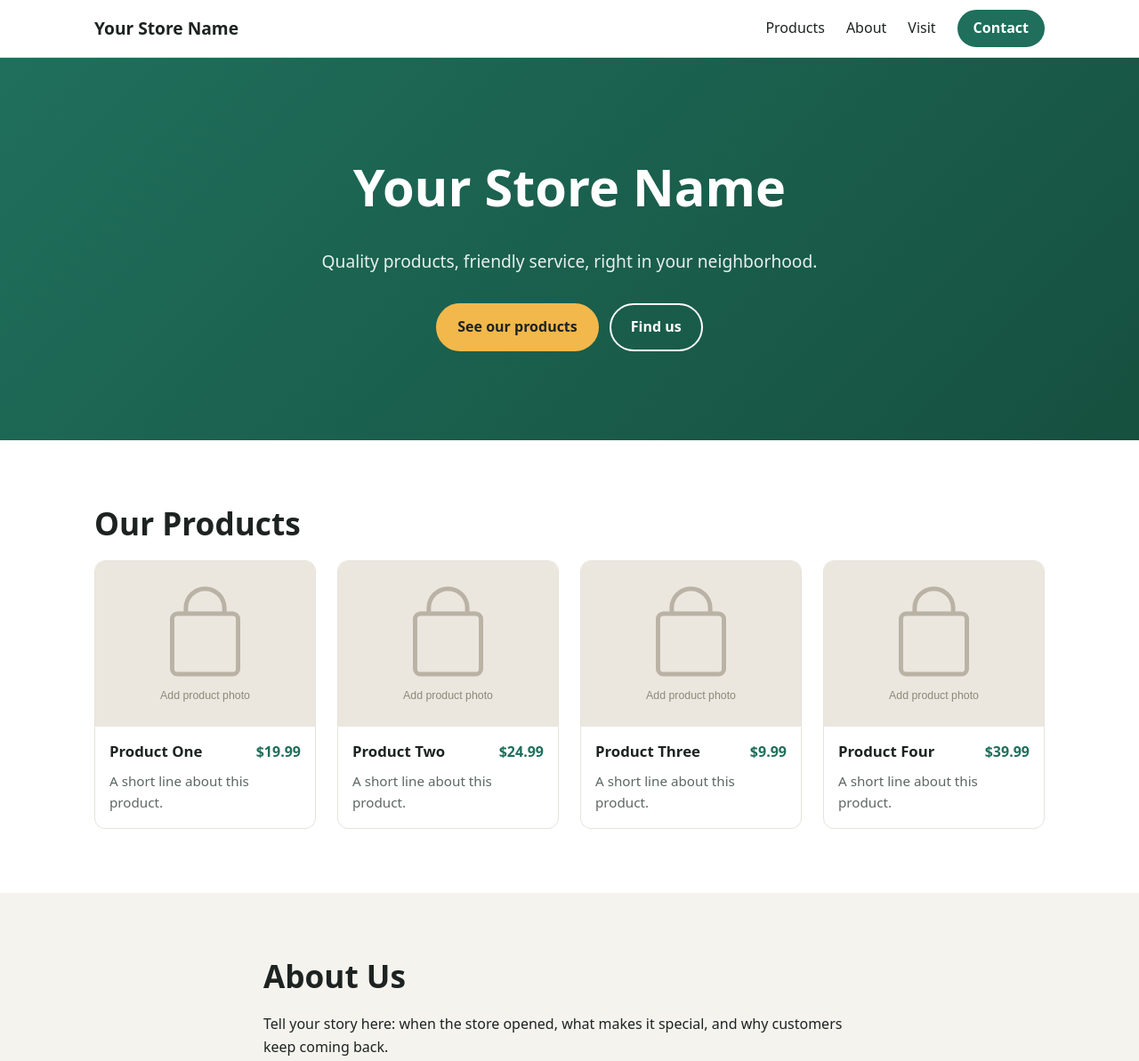
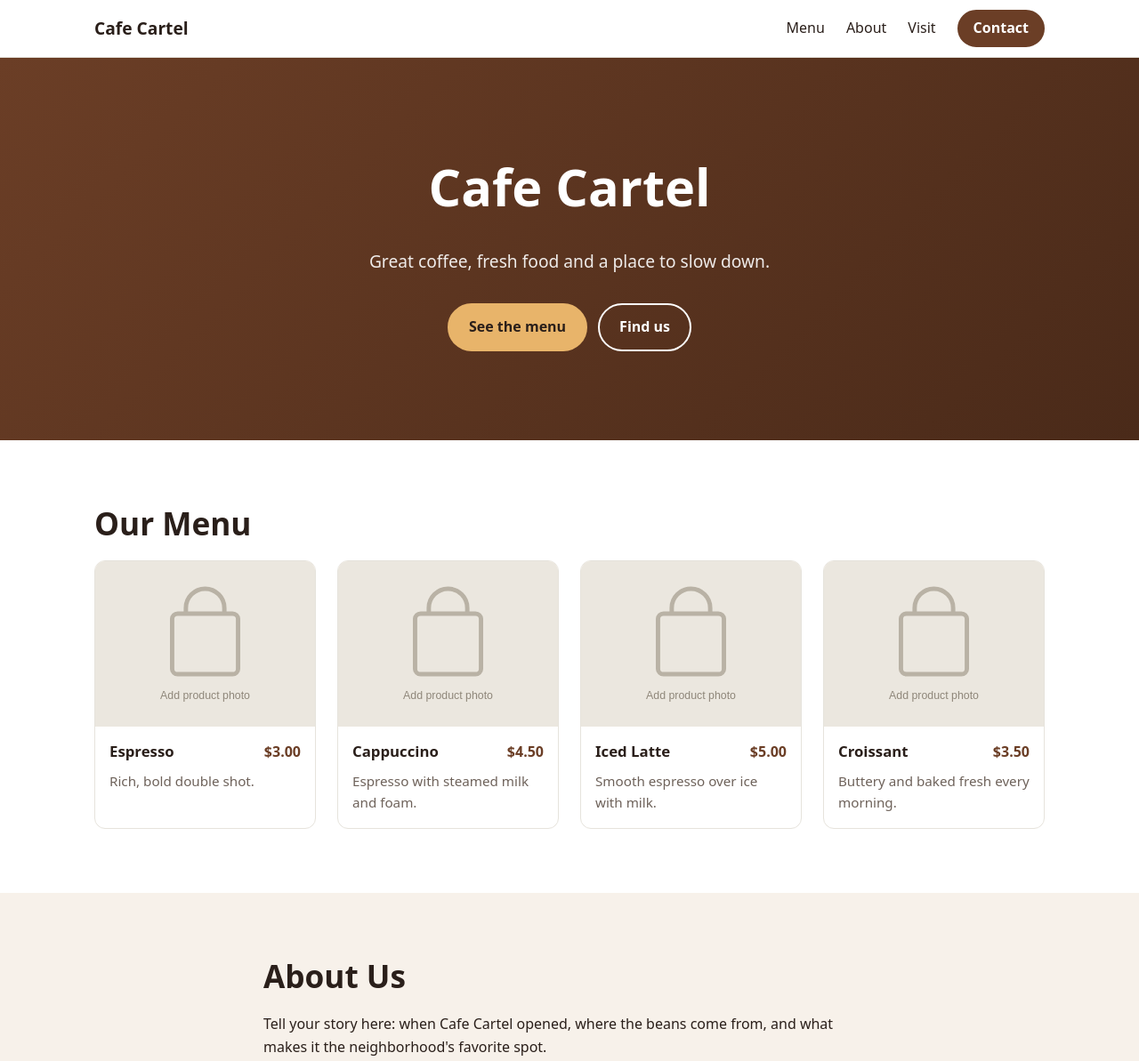
Before and after one commit to 1100Cafecartel/1-cafe-cartel, a plain HTML site: page index.html in a window 1280 px wide. Shown: the top 1193 px of the page at 89% size. Drawn offline with Linux system fonts and the light colour scheme.

Commit message:
Brand site for Cafe Cartel and set cafecartel.club domain
Co-Authored-By: Claude Opus 5.5 <noreply@anthropic.com>
Claude-Session: https://claude.ai/code/session_0122vyZq9UXgVoUwhuv6A815

```diff
--- a/content.js
+++ b/content.js
@@ -1,27 +1,27 @@
 // =====================================================================
-//  STORE CONTENT: edit this file to change what the website shows.
+//  CAFÉ CONTENT: edit this file to change what the website shows.
 //  Keep the quotes "..." and the commas at the end of each line.
 //  Save, commit and push, and the live site updates in about a minute.
 // =====================================================================
 
 window.STORE = {
-  name: "Your Store Name",
-  tagline: "Quality products, friendly service, right in your neighborhood.",
+  name: "Cafe Cartel",
+  tagline: "Great coffee, fresh food and a place to slow down.",
   about:
-    "Tell your story here: when the store opened, what makes it special, " +
-    "and why customers keep coming back.",
+    "Tell your story here: when Cafe Cartel opened, where the beans come from, " +
+    "and what makes it the neighborhood's favorite spot.",
 
   // Contact details (leave "" to hide a line)
   phone: "(555) 123-4567",
-  email: "hello@yourstore.com",
+  email: "hello@cafecartel.club",
   whatsapp: "",            // digits only with country code, e.g. "15551234567"
   address: "123 Main Street, Your City, ST 00000",
 
   // Opening hours, shown in this order
   hours: [
-    ["Monday – Friday", "9:00 AM – 7:00 PM"],
-    ["Saturday", "10:00 AM – 6:00 PM"],
-    ["Sunday", "Closed"],
+    ["Monday – Friday", "7:00 AM – 6:00 PM"],
+    ["Saturday", "8:00 AM – 6:00 PM"],
+    ["Sunday", "8:00 AM – 3:00 PM"],
   ],
 
   // Social links (leave "" to hide)
@@ -31,11 +31,11 @@ window.STORE = {
     tiktok: "",
   },
 
-  // Products or categories. Put photos in the images/ folder.
+  // Menu items. Put photos in the images/ folder.
   products: [
-    { name: "Product One",   price: "$19.99", description: "A short line about this product.", image: "images/placeholder.svg" },
-    { name: "Product Two",   price: "$24.99", description: "A short line about this product.", image: "images/placeholder.svg" },
-    { name: "Product Three", price: "$9.99",  description: "A short line about this product.", image: "images/placeholder.svg" },
-    { name: "Product Four",  price: "$39.99", description: "A short line about this product.", image: "images/placeholder.svg" },
+    { name: "Espresso",      price: "$3.00", description: "Rich, bold double shot.",                 image: "images/placeholder.svg" },
+    { name: "Cappuccino",    price: "$4.50", description: "Espresso with steamed milk and foam.",   image: "images/placeholder.svg" },
+    { name: "Iced Latte",    price: "$5.00", description: "Smooth espresso over ice with milk.",    image: "images/placeholder.svg" },
+    { name: "Croissant",     price: "$3.50", description: "Buttery and baked fresh every morning.", image: "images/placeholder.svg" },
   ],
 };
--- a/css/style.css
+++ b/css/style.css
@@ -1,12 +1,12 @@
-/* Brand colors: change these to match your store */
+/* Brand colors: change these to match the café */
 :root {
-  --brand: #1f6f5c;
-  --brand-dark: #16503f;
-  --accent: #f2b84b;
-  --text: #1d2321;
-  --muted: #5c6763;
+  --brand: #6b3e26;
+  --brand-dark: #4a2a19;
+  --accent: #e8b46a;
+  --text: #2a1f1a;
+  --muted: #6e625a;
   --bg: #ffffff;
-  --bg-alt: #f5f3ee;
+  --bg-alt: #f7f1ea;
   --radius: 12px;
   --font: system-ui, -apple-system, "Segoe UI", Roboto, sans-serif;
 }
--- a/index.html
+++ b/index.html
@@ -3,18 +3,18 @@
 <head>
   <meta charset="utf-8">
   <meta name="viewport" content="width=device-width, initial-scale=1">
-  <title>Your Store Name</title>
-  <meta name="description" content="Visit our store: products, opening hours, location and contact details.">
+  <title>Cafe Cartel</title>
+  <meta name="description" content="Cafe Cartel: coffee, menu, opening hours and location.">
   <link rel="icon" href="images/favicon.svg" type="image/svg+xml">
   <link rel="stylesheet" href="css/style.css">
 </head>
 <body>
   <header class="site-header">
     <div class="container header-inner">
-      <a href="#top" class="logo" data-field="name">Your Store Name</a>
+      <a href="#top" class="logo" data-field="name">Cafe Cartel</a>
       <button class="nav-toggle" aria-label="Open menu" aria-expanded="false">&#9776;</button>
       <nav class="nav">
-        <a href="#products">Products</a>
+        <a href="#menu">Menu</a>
         <a href="#about">About</a>
         <a href="#visit">Visit</a>
         <a href="#contact" class="btn btn-small">Contact</a>
@@ -25,18 +25,18 @@
   <main id="top">
     <section class="hero">
       <div class="container">
-        <h1 data-field="name">Your Store Name</h1>
+        <h1 data-field="name">Cafe Cartel</h1>
         <p class="tagline" data-field="tagline"></p>
         <div class="hero-actions">
-          <a href="#products" class="btn">See our products</a>
+          <a href="#menu" class="btn">See the menu</a>
           <a href="#visit" class="btn btn-outline">Find us</a>
         </div>
       </div>
     </section>
 
-    <section id="products" class="section">
+    <section id="menu" class="section">
       <div class="container">
-        <h2>Our Products</h2>
+        <h2>Our Menu</h2>
         <div class="grid" id="product-grid"></div>
       </div>
     </section>
@@ -65,7 +65,7 @@
     <section id="contact" class="section section-alt">
       <div class="container narrow center">
         <h2>Get in Touch</h2>
-        <p>Questions about a product? Call, email or message us.</p>
+        <p>Questions, catering or large orders? Call, email or message us.</p>
         <div class="contact-links" id="contact-links"></div>
       </div>
     </section>
```
Also changed, not shown: images/favicon.svg, 2 other files.
